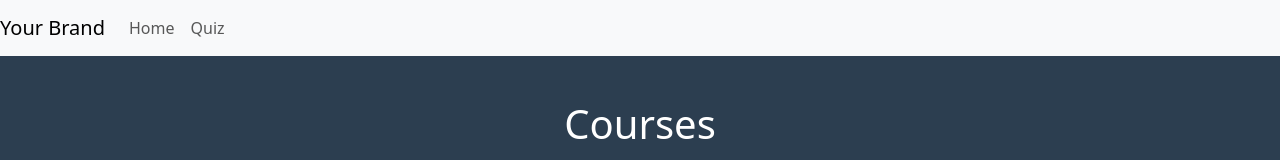
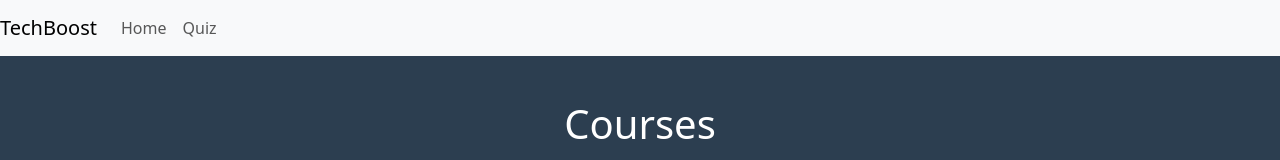
Before and after one commit to ChenukaGamage/techboost, a Vue app: page / in a window 1280 px wide. Shown: the top 160 px of the page. Built offline with nearby package versions, Linux system fonts and the light colour scheme.

Commit message:
navbar edits

```diff
--- a/src/components/Navbar.vue
+++ b/src/components/Navbar.vue
@@ -1,7 +1,7 @@
 <template>
     <!-- Navbar -->
     <nav class="navbar navbar-expand-lg navbar-light bg-light">
-      <a class="navbar-brand" href="#">Your Brand</a>
+      <a class="navbar-brand" href="/">TechBoost</a>
       <button
         class="navbar-toggler"
         type="button"
```
